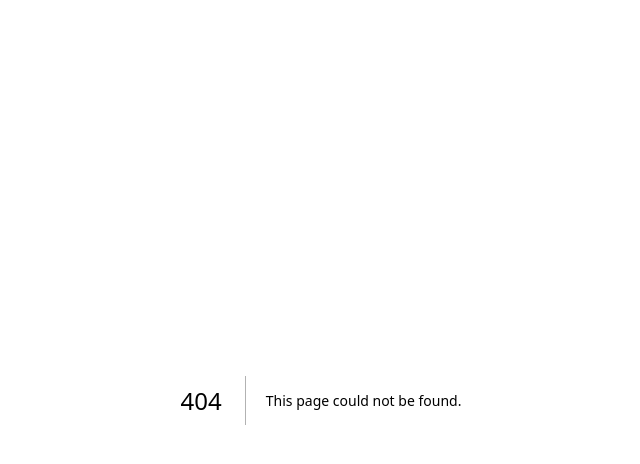
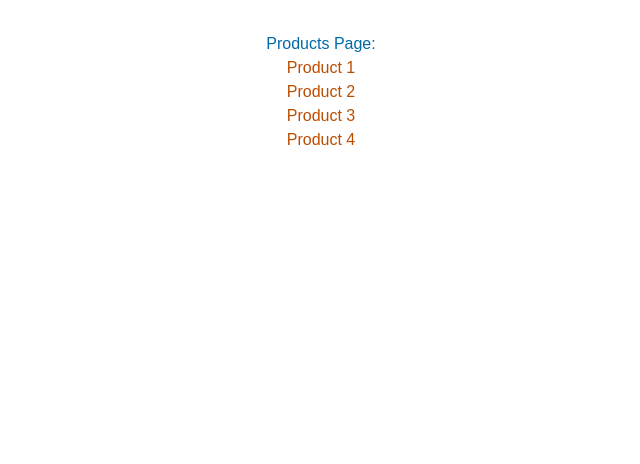
Before and after one commit to Ebrahimim29/PageRouter-NextJs-, a Next.js app: page /products in a window 1280 px wide. Before the commit this address had no page. Shown: the top 464 px of the page, without its empty margins (319-959 px from the left). Built offline with nearby package versions, Linux system fonts and the light colour scheme.

Commit message:
Routing in PageRouter-Part2

```diff
--- /dev/null
+++ b/pages/products/index.js
@@ -0,0 +1,15 @@
+const Products = () => {
+    return(
+        <div className="flex flex-col justify-center items-center text-sky-700 mt-8">
+            Products Page:
+            <ul className="text-amber-700">
+                <li>Product 1</li>
+                <li>Product 2</li>
+                <li>Product 3</li>
+                <li>Product 4</li>
+            </ul>
+        </div>
+    )
+};
+
+export default Products;
--- /dev/null
+++ b/pages/products/product1.js
@@ -0,0 +1,9 @@
+const Product1 = () => {
+    return(
+        <div className="animate-ping flex justify-center items-center text-red-700 text-4xl mt-4">
+            Product 1 Page
+        </div>
+    )
+};
+
+export default Product1;
```
